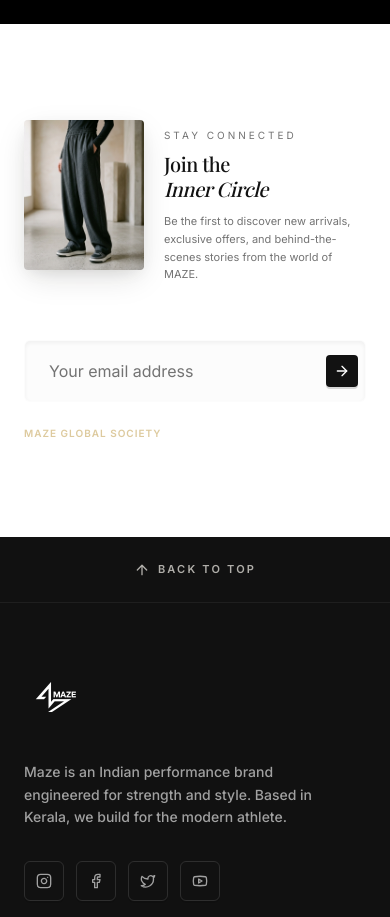
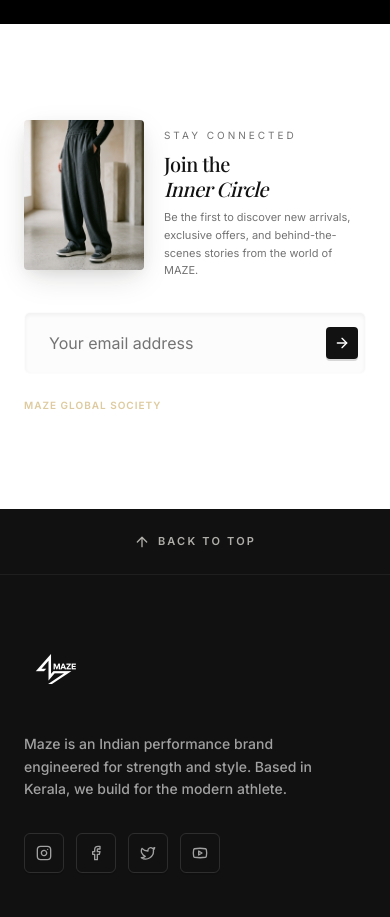
Before and after one commit to webaxishoprizo-svg/Maze, a React (Vite) app: page / in a window 390 px wide. Shown: the part 4448-5365 px from the top of the page. Built offline with nearby package versions, Linux system fonts and the light colour scheme; no server answers; the HTML template or start-up script is replaced by a standard one; a web font is replaced by a local one.

Commit message:
style: tightened newsletter layout to reduce gap between description and email form

```diff
--- a/src/components/home/Newsletter.tsx
+++ b/src/components/home/Newsletter.tsx
@@ -60,7 +60,7 @@
   return (
     <section className="py-24 lg:py-32">
       <div className="container mx-auto px-6 lg:px-12">
-        <div className="flex flex-col lg:grid lg:grid-cols-2 gap-10 lg:gap-20 items-center">
+        <div className="flex flex-col lg:grid lg:grid-cols-2 gap-8 lg:gap-x-20 lg:gap-y-6 items-start lg:items-center">
 
           {/* Header/Image Group - Mobile Horizontal split, Desktop Column */}
           <div className="flex flex-row items-start gap-5 sm:gap-8 lg:contents w-full">
@@ -70,7 +70,7 @@
               whileInView={{ opacity: 1, scale: 1 }}
               viewport={{ once: true }}
               transition={{ duration: 0.8 }}
-              className="flex-shrink-0 lg:flex lg:items-center lg:justify-center order-1 lg:order-1"
+              className="flex-shrink-0 lg:flex lg:items-center lg:justify-center order-1 lg:order-1 lg:row-span-2"
             >
               <div className="relative w-[120px] sm:w-[180px] lg:w-full lg:max-w-[400px] aspect-[4/5] card-float rounded-[4px] overflow-hidden shadow-card-3d group">
                 <img
@@ -91,16 +91,16 @@
               transition={{ duration: 0.8, delay: 0.2 }}
               className="flex-1 lg:flex-none order-2 lg:order-2 pt-2 lg:pt-0"
             >
-              <span className="text-[10px] lg:text-[11px] uppercase tracking-[0.3em] text-muted-foreground block mb-2 lg:mb-6">
+              <span className="text-[10px] lg:text-[11px] uppercase tracking-[0.3em] text-muted-foreground block mb-2 lg:mb-4">
                 Stay Connected
               </span>
-              <h2 className="text-xl sm:text-3xl lg:text-display font-serif mb-3 lg:mb-6 leading-tight">
+              <h2 className="text-xl sm:text-3xl lg:text-display font-serif mb-2 lg:mb-4 leading-tight">
                 Join the
                 <br />
                 <span className="italic">Inner Circle</span>
               </h2>
               {/* Description visible on BOTH mobile and desktop now */}
-              <p className="text-[11px] sm:text-sm lg:text-body-lg text-muted-foreground mb-0 lg:mb-10 max-w-lg leading-relaxed">
+              <p className="text-[11px] sm:text-sm lg:text-body-lg text-muted-foreground mb-0 lg:mb-0 max-w-lg leading-relaxed">
                 Be the first to discover new arrivals, exclusive offers, and behind-the-scenes
                 stories from the world of MAZE.
               </p>
@@ -113,7 +113,7 @@
             whileInView={{ opacity: 1, y: 0 }}
             viewport={{ once: true }}
             transition={{ duration: 0.8, delay: 0.4 }}
-            className="w-full lg:col-start-2 order-3 mt-4 lg:mt-0"
+            className="w-full lg:col-start-2 order-3 lg:mt-0"
           >
             <form onSubmit={handleSubmit} className="max-w-md w-full">
               <div className="relative group">
```
